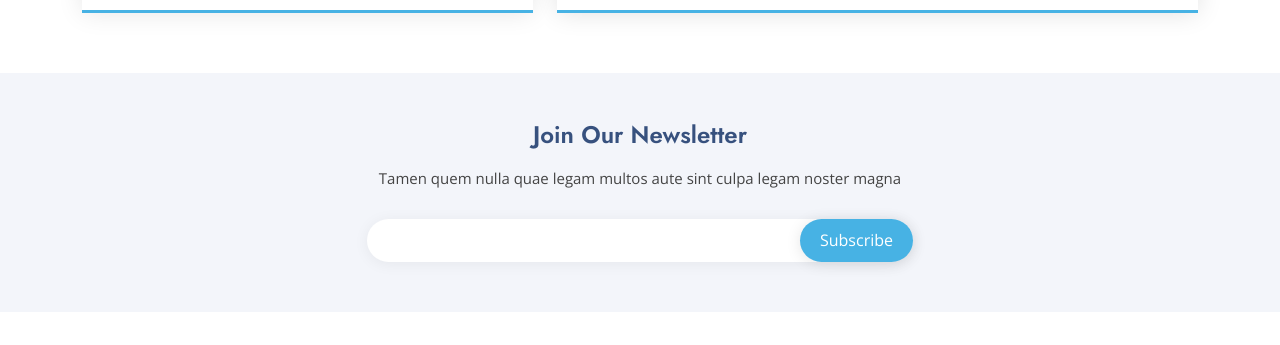
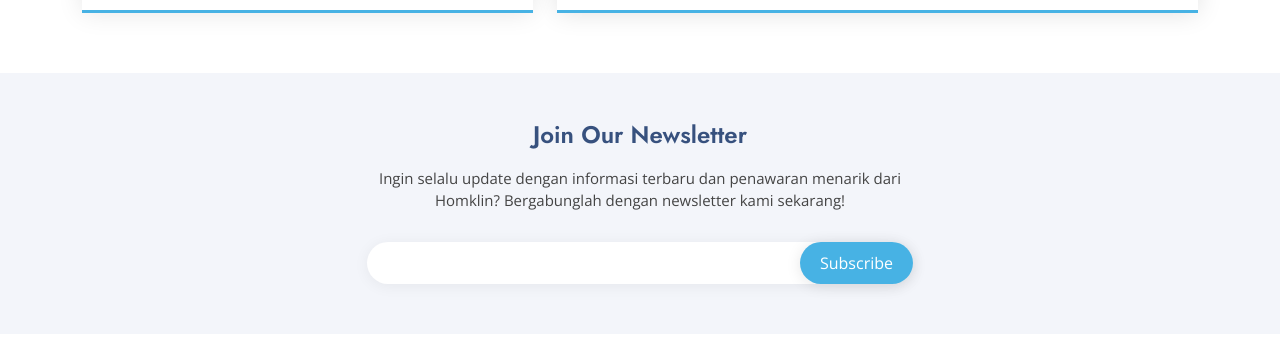
Before and after one commit to kreindo/Homklin, a plain HTML site: page index.html in a window 1280 px wide. Shown: the part 7737-8082 px from the top of the page. Drawn offline with nearby package versions, Linux system fonts and the light colour scheme.

Commit message:
Join Our Newsletter

```diff
--- a/index.html
+++ b/index.html
@@ -600,7 +600,7 @@
           <div class="row justify-content-center">
             <div class="col-lg-6">
               <h4>Join Our Newsletter</h4>
-              <p>Tamen quem nulla quae legam multos aute sint culpa legam noster magna</p>
+              <p>Ingin selalu update dengan informasi terbaru dan penawaran menarik dari Homklin? Bergabunglah dengan newsletter kami sekarang!</p>
               <form action="" method="post"><input type="email" name="email" /><input type="submit" value="Subscribe" /></form>
             </div>
           </div>
```
